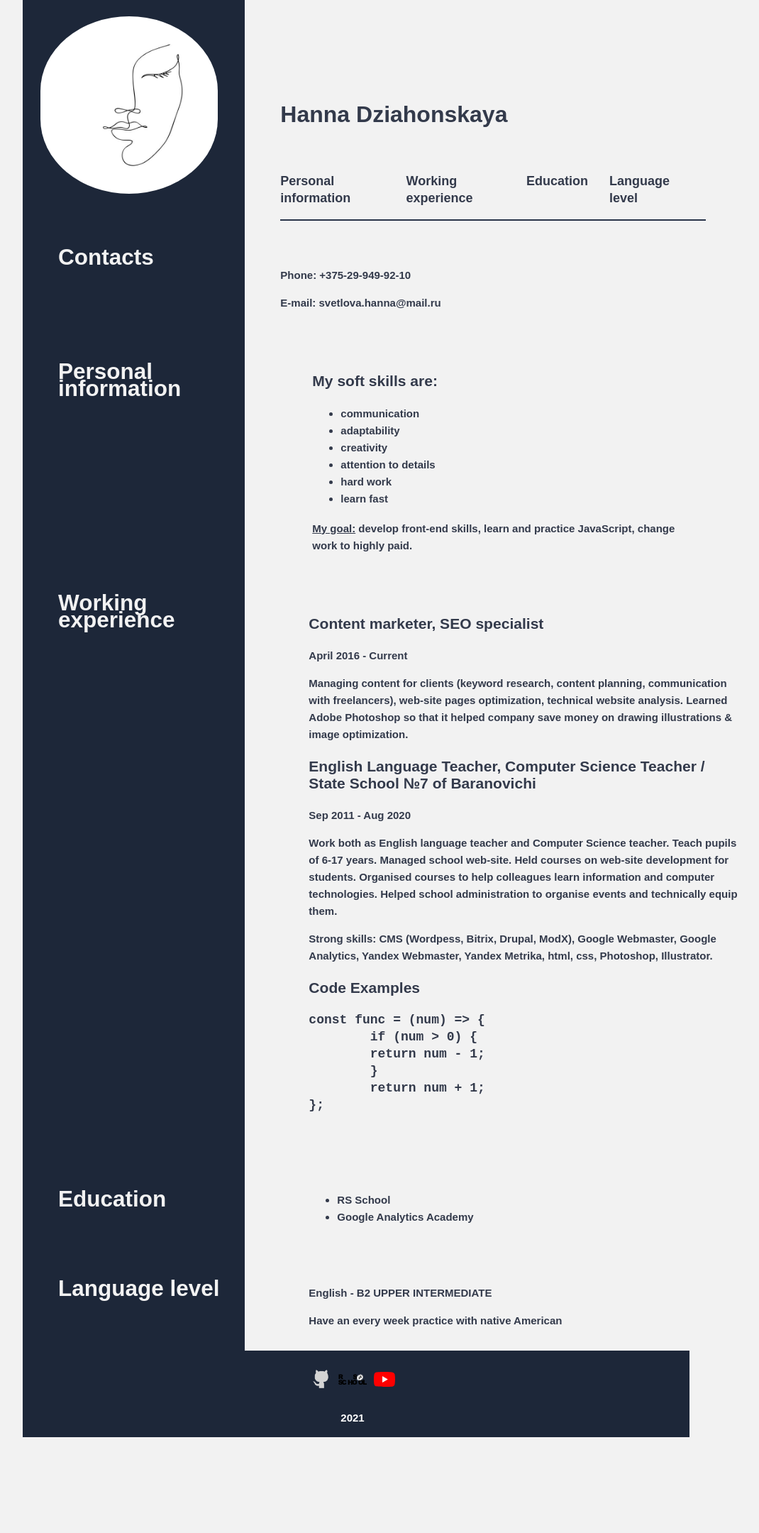
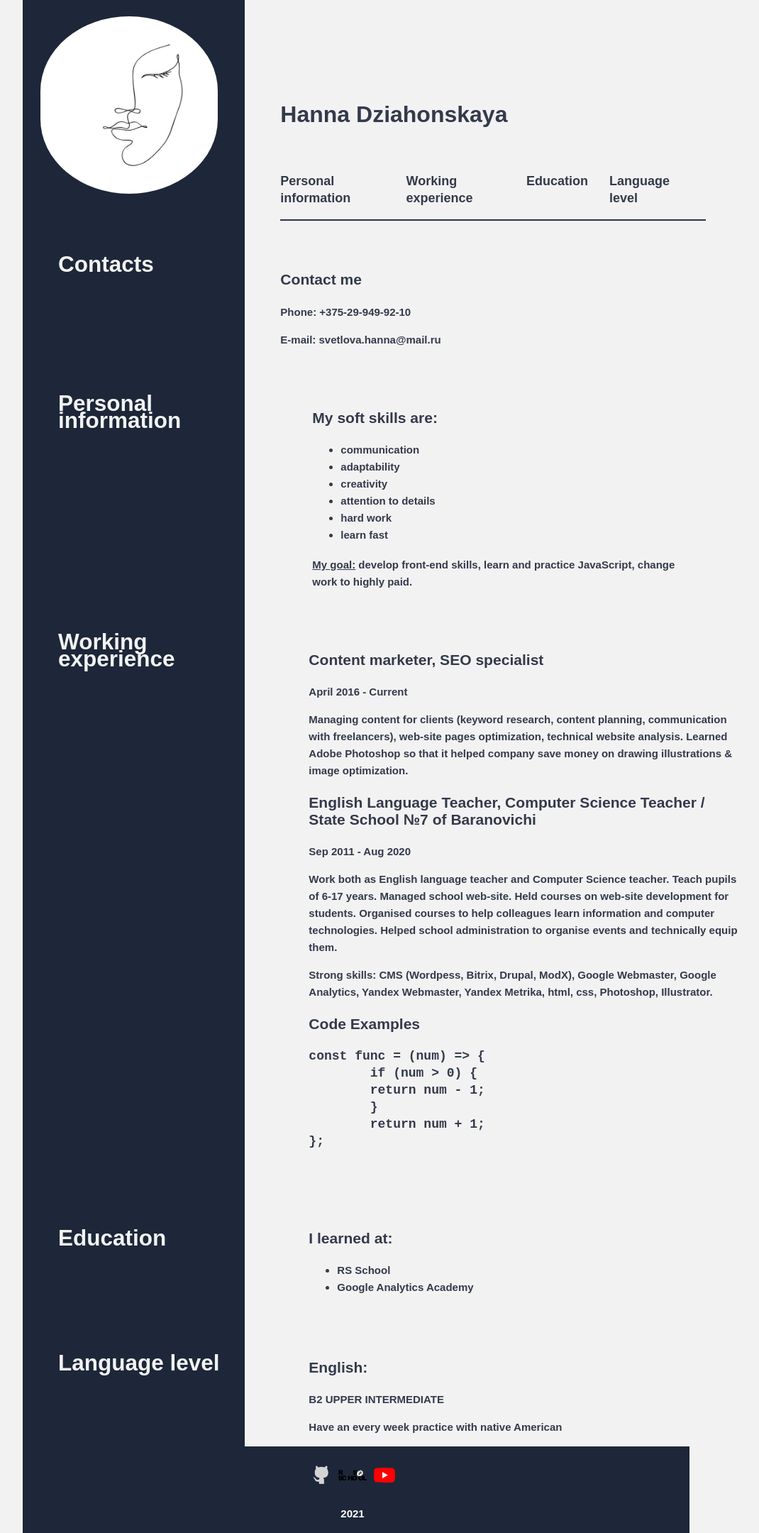
Before and after one commit to Santerna/rsschool-cv, a plain HTML site: page index.html in a window 1280 px wide. Shown: the part 22-2182 px from the top of the page at 71% size, without its empty margins (138-1208 px from the left). Before the commit the page ends 2047 px from the top, so only its background shows below. Drawn offline with Linux system fonts and the light colour scheme.

Commit message:
refactor: change styles

```diff
--- a/index.html
+++ b/index.html
@@ -47,6 +47,7 @@
 					</div>
 					<section class="contacts-container">
 						<div class="contact-information">
+							<h3>Contact me</h3>
 							<p class="phone">Phone: +375-29-949-92-10</p>
 							<p class="mail">E-mail: svetlova.hanna@mail.ru</p>
 						</div>
@@ -87,6 +88,7 @@ const func = (num) => {
 					</section>
 					<section class="education-container">
 						<div class="education-info">
+							<h3>I learned at:</h3>
 							<ul>
 								<li>RS School</li>
 								<li>Google Analytics Academy</li>
@@ -95,7 +97,8 @@ const func = (num) => {
 					</section>
 					<section class="language-container">
 						<div class="language-info">
-							<p>English - B2 UPPER INTERMEDIATE</p>
+							<h3>English:</h3>
+							<p>B2 UPPER INTERMEDIATE</p>
 							<p>Have an every week practice with native American</p>
 						</div>
 					</section>
--- a/style.css
+++ b/style.css
@@ -140,7 +140,7 @@ nav {
     justify-content: start;
 }
 .contact{
-    padding-top: 10px;
+    padding-top: 20px;
     padding-bottom: 50px;
 
     width: 300px;
@@ -159,7 +159,7 @@ nav {
     justify-content: start;
 }
 .personal-header{
-    padding-top: 35px;
+    padding-top: 70px;
     padding-bottom: 50px;
 
     font-size: 21px;
@@ -175,7 +175,7 @@ nav {
     justify-content: space-between;
 }
 .work-header{
-    padding-top: 175px;
+    padding-top: 185px;
     padding-bottom: 50px;
 
     font-size: 21px;
@@ -208,7 +208,7 @@ nav {
     width: 940px;
 }
 .language-header{
-    padding-bottom: 50px;
+    padding-top: 50px;
     padding-bottom: 50px;
 
     font-size: 21px;
```
